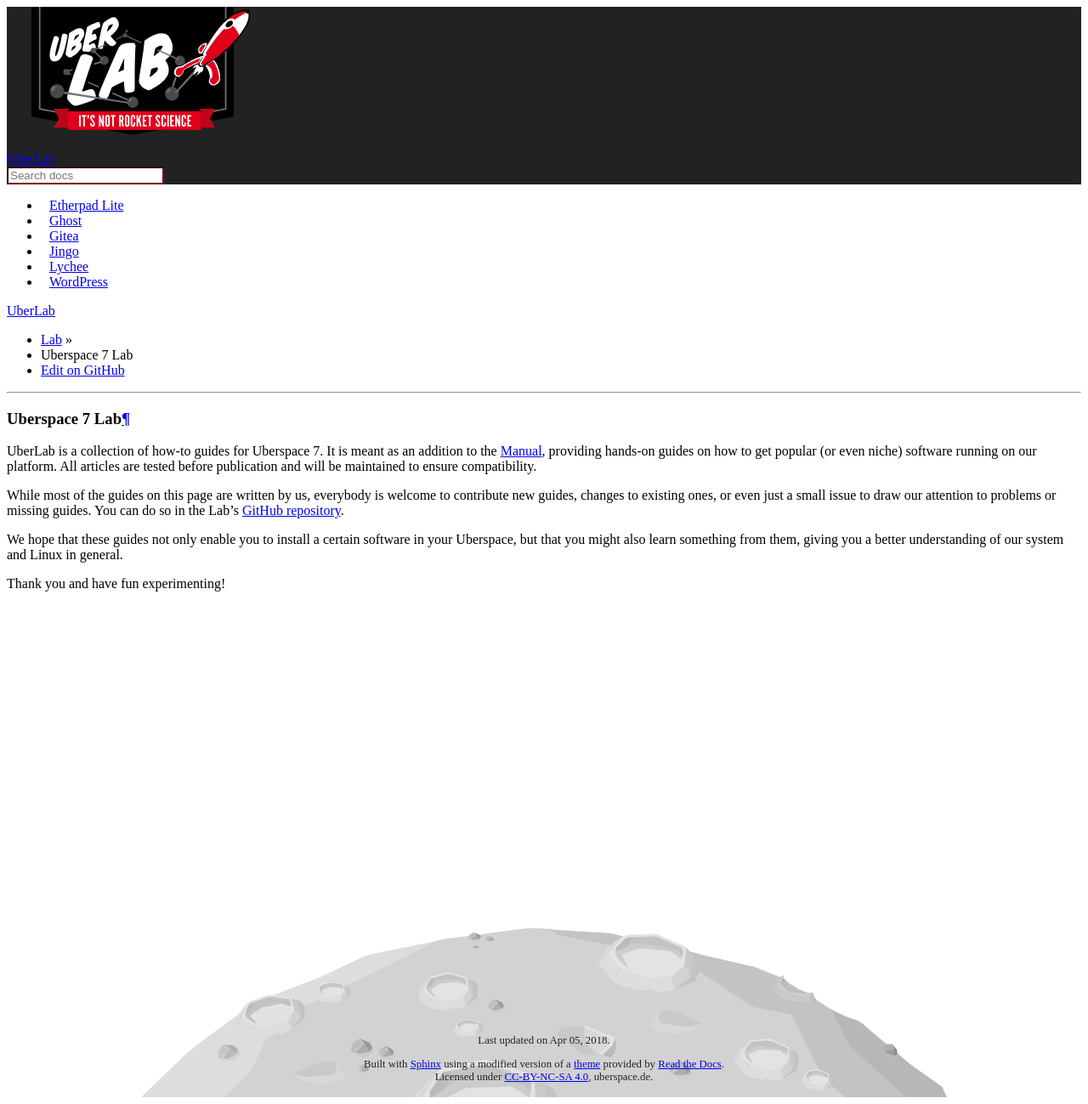
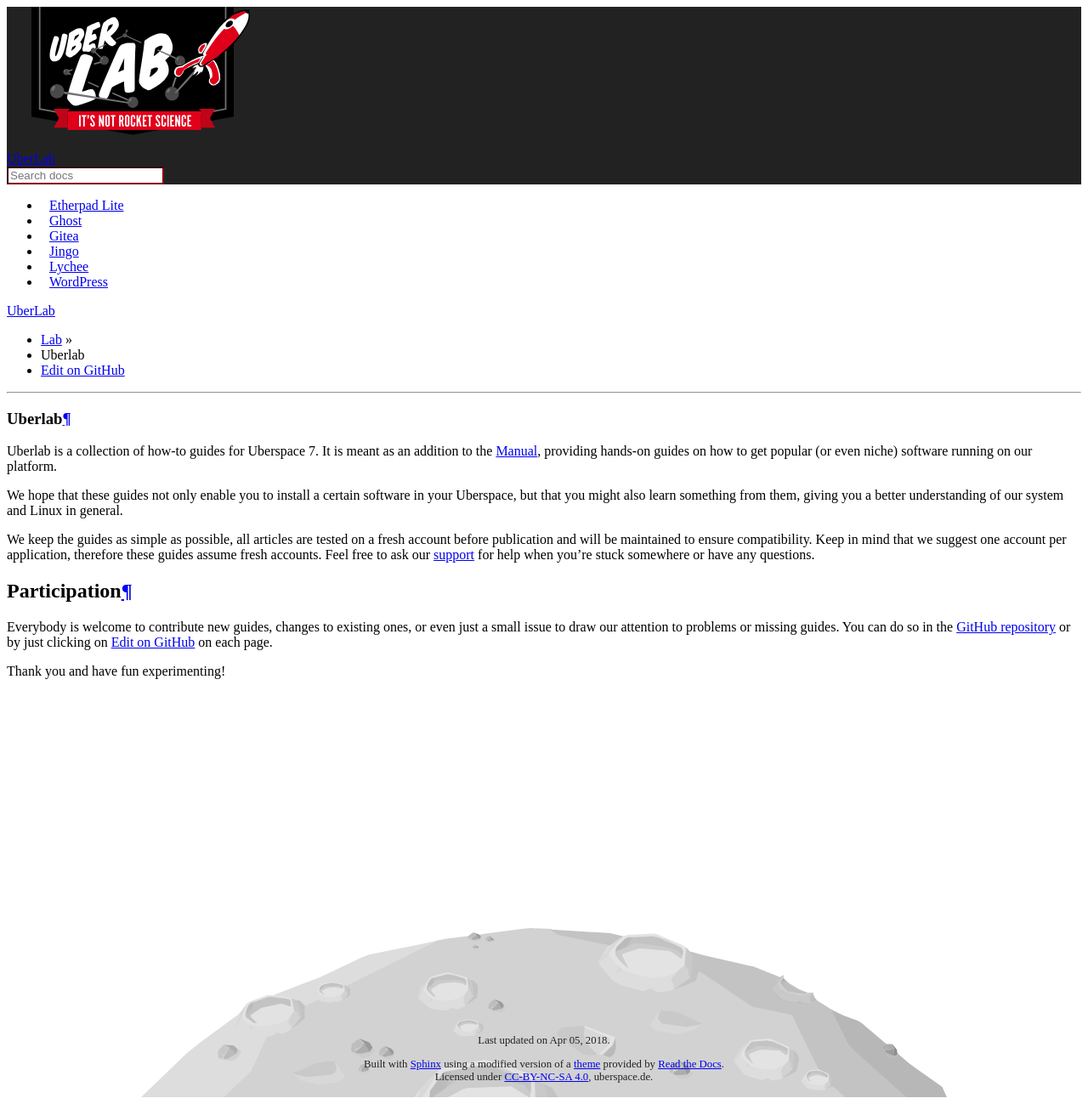
Before and after one commit to Uberspace/lab, a Sphinx documentation site: the page built from source/index.rst, in a window 1280 px wide. Shown: the whole page at 85% size. Built offline with Sphinx 7.4.7 and the Read the Docs theme 2.0.0, drawn with Linux system fonts in a browser that asks for light colours.

Commit message:
rework landing page, add information about support

```diff
--- a/source/index.rst
+++ b/source/index.rst
@@ -1,21 +1,25 @@
-###############
-Uberspace 7 Lab
-###############
+#######
+Uberlab
+#######
 
-UberLab is a collection of how-to guides for Uberspace 7. It is meant as an addition to the Manual_, providing hands-on
-guides on how to get popular (or even niche) software running on our platform. All articles are tested before
-publication and will be maintained to ensure compatibility.
-
-While most of the guides on this page are written by us, everybody is welcome to contribute new guides, changes to
-existing ones, or even just a small issue to draw our attention to problems or missing guides. You can do so in the Lab's
-`GitHub repository`_.
+Uberlab is a collection of how-to guides for Uberspace 7. It is meant as an addition to the Manual_, providing hands-on
+guides on how to get popular (or even niche) software running on our platform.
 
 We hope that these guides not only enable you to install a certain software in your Uberspace, but that you might also learn something from them, giving you a better understanding of our system and Linux in general.
+
+We keep the guides as simple as possible, all articles are tested on a fresh account before publication and will be maintained to ensure compatibility. Keep in mind that we suggest one account per application, therefore these guides assume fresh accounts. Feel free to ask our support_ for help when you're stuck somewhere or have any questions.
+
+Participation
+=============
+
+Everybody is welcome to contribute new guides, changes to existing ones, or even just a small issue to draw our attention to problems or missing guides. You can do so in the `GitHub repository`_ or by just clicking on `Edit on GitHub`_ on each page.
 
 Thank you and have fun experimenting!
 
 .. _Manual: http://manual.uberspace.de
+.. _Edit on Github: https://github.com/Uberspace/lab/blob/master/source/index.rst
 .. _GitHub repository: https://github.com/Uberspace/lab/
+.. _support: https://uberspace.de/support
 
 .. toctree::
    :hidden:
```
